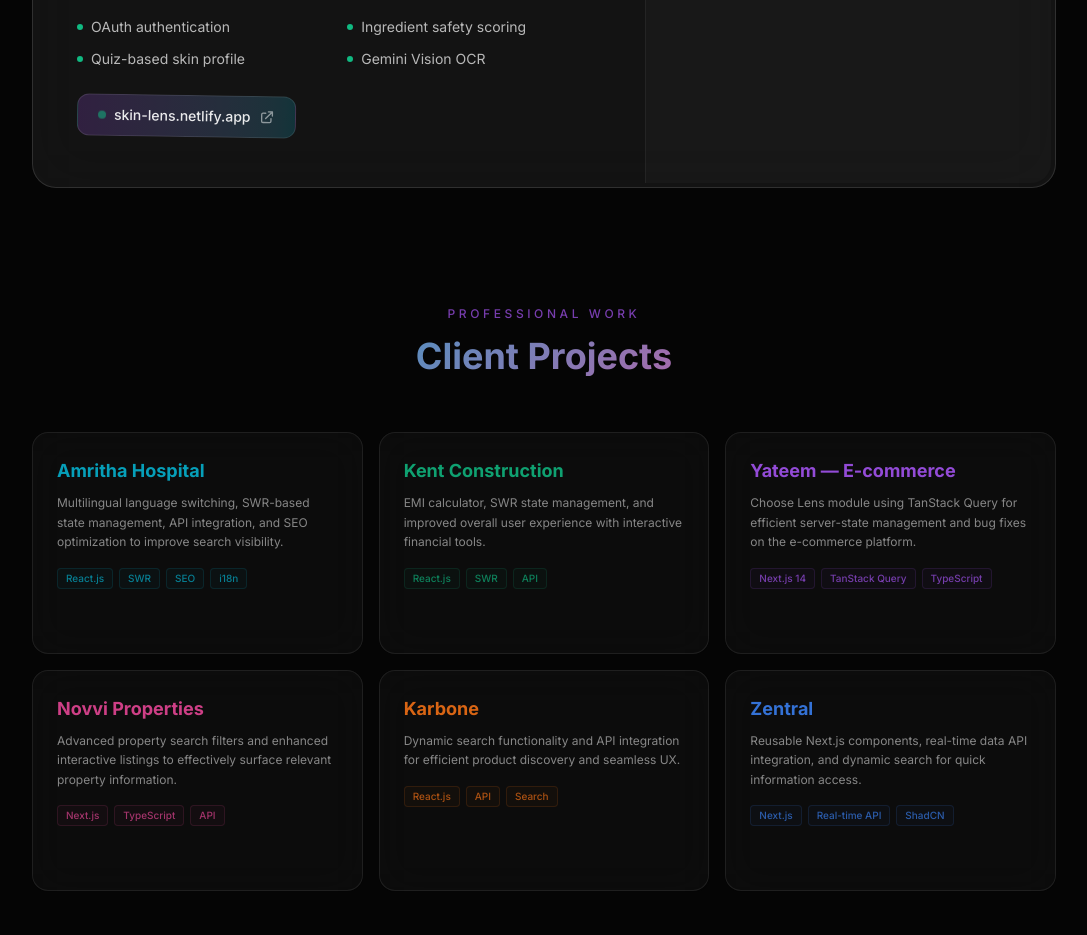
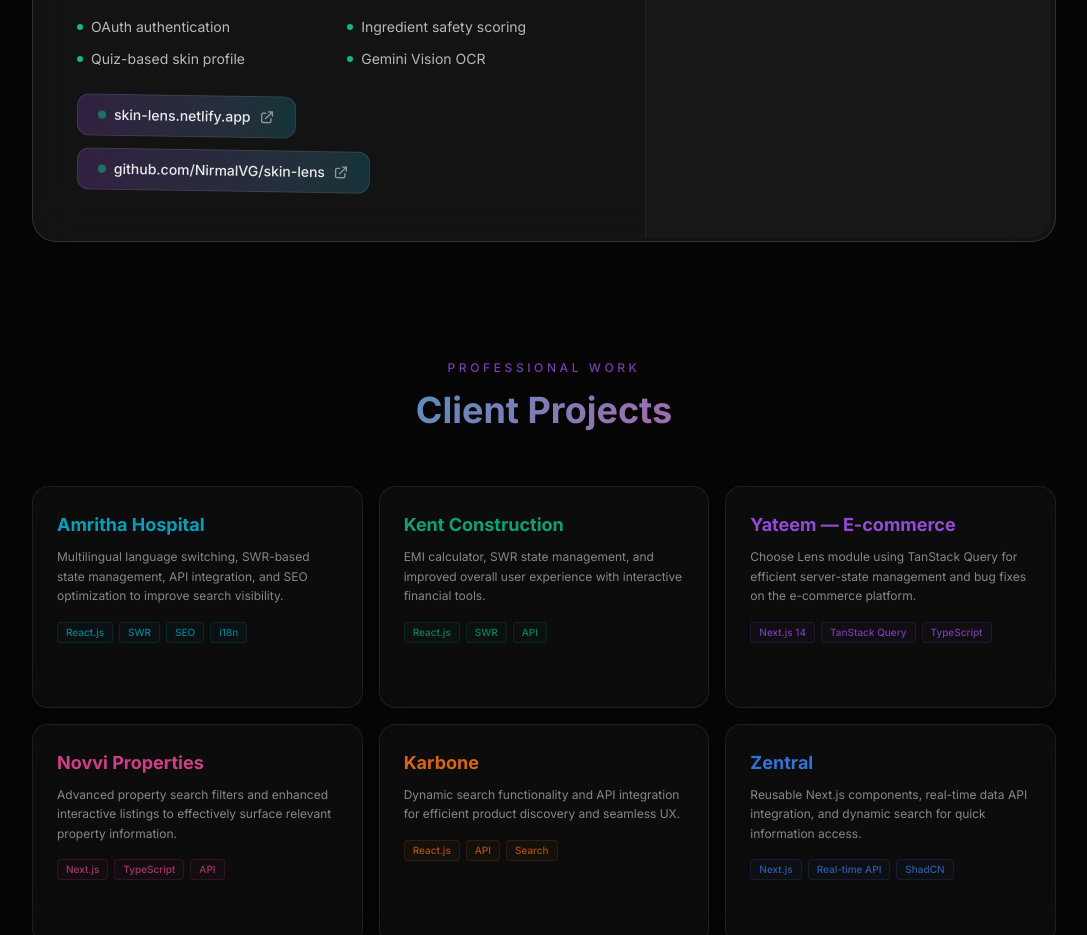
Before and after one commit to NirmalVG/NirmalVG.github.io, a Next.js app: page / in a window 1280 px wide. Shown: the part 1280-2215 px from the top of the page, without its empty margins (96-1183 px from the left). Built offline with nearby package versions, Linux system fonts and the light colour scheme.

Commit message:
github project link added

```diff
--- a/src/components/ProjectShowcase.tsx
+++ b/src/components/ProjectShowcase.tsx
@@ -207,6 +207,31 @@
                   </svg>
                 </a>
               </FloatingElement>
+
+              <FloatingElement distance={4} delay={0.5} duration={5}>
+                <a
+                  href="https://github.com/NirmalVG/skin-lens"
+                  target="_blank"
+                  rel="noopener noreferrer"
+                  className="inline-flex mt-3 items-center gap-2 px-5 py-2.5 rounded-xl bg-gradient-to-r from-neon-purple/20 to-neon-cyan/20 border border-white/10 text-sm font-medium text-white/90 hover:border-neon-cyan/40 transition-all duration-300 hover:shadow-[0_0_20px_rgba(6,214,212,0.2)]"
+                >
+                  <span className="w-2 h-2 rounded-full bg-neon-green animate-pulse" />
+                  github.com/NirmalVG/skin-lens
+                  <svg
+                    className="w-4 h-4 text-white/50"
+                    fill="none"
+                    viewBox="0 0 24 24"
+                    stroke="currentColor"
+                    strokeWidth={2}
+                  >
+                    <path
+                      strokeLinecap="round"
+                      strokeLinejoin="round"
+                      d="M10 6H6a2 2 0 00-2 2v10a2 2 0 002 2h10a2 2 0 002-2v-4M14 4h6m0 0v6m0-6L10 14"
+                    />
+                  </svg>
+                </a>
+              </FloatingElement>
             </div>
 
             {/* Tech stack sidebar */}
```
